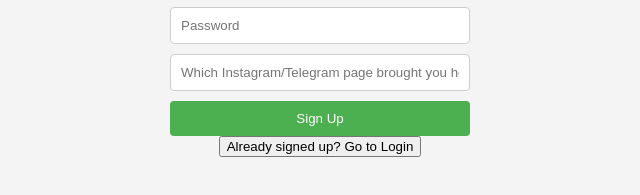
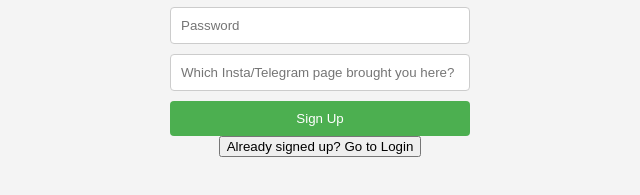
Before and after one commit to MidHighLow/midhighlow, a plain HTML site: page signup/index.html in a window 1280 px wide. Shown: the part 577-772 px from the top of the page, 320-960 px from the left. Drawn offline with Linux system fonts and the light colour scheme.

Commit message:
Update index.html

```diff
--- a/signup/index.html
+++ b/signup/index.html
@@ -19,7 +19,7 @@
         <form id="signupForm">
             <input type="email" id="signupEmail" placeholder="Email" required>
             <input type="password" id="signupPassword" placeholder="Password" required>
-            <input type="text" id="signupSource" placeholder="Which Instagram/Telegram page brought you here?" required>
+            <input type="text" id="signupSource" placeholder="Which Insta/Telegram page brought you here?" required>
             <button type="submit">Sign Up</button>
         </form>
         <button id="goToLogin">Already signed up? Go to Login</button>
```
